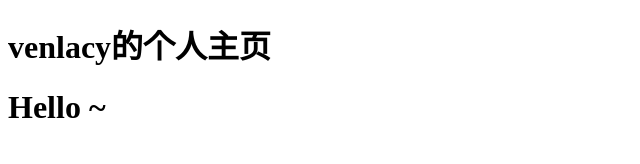
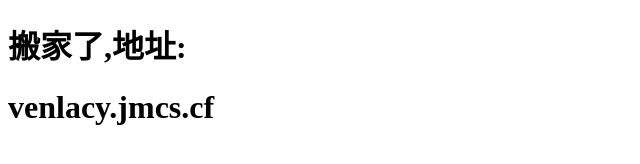
Before and after one commit to Venlacy/venlacy.github.io, a plain HTML site: page index.html in a window 1280 px wide. Shown: the whole page, without its empty margins (0-640 px from the left). Drawn offline with Linux system fonts and the light colour scheme.

Commit message:
Update index.html

```diff
--- a/index.html
+++ b/index.html
@@ -2,10 +2,10 @@
 <html lang="en">
 <head>
     <meta charset="UTF-8">
-    <title>Venlacy</title>
+    <title>搬家了~</title>
 </head>
 <body>
-    <h1>venlacy的个人主页</h1>
-    <h1>Hello ~</h1>
+    <h1>搬家了,地址:</h1>
+    <h1>venlacy.jmcs.cf</h1>
 </body>
 </html>
```
